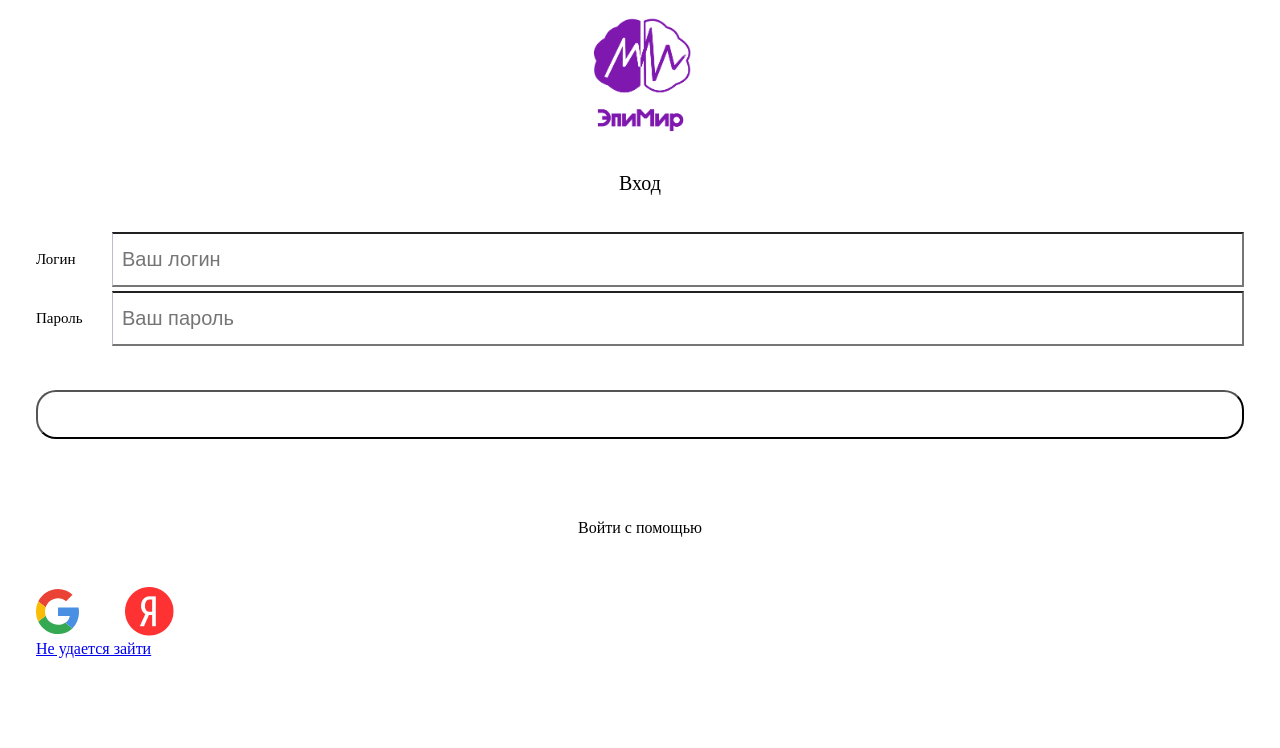
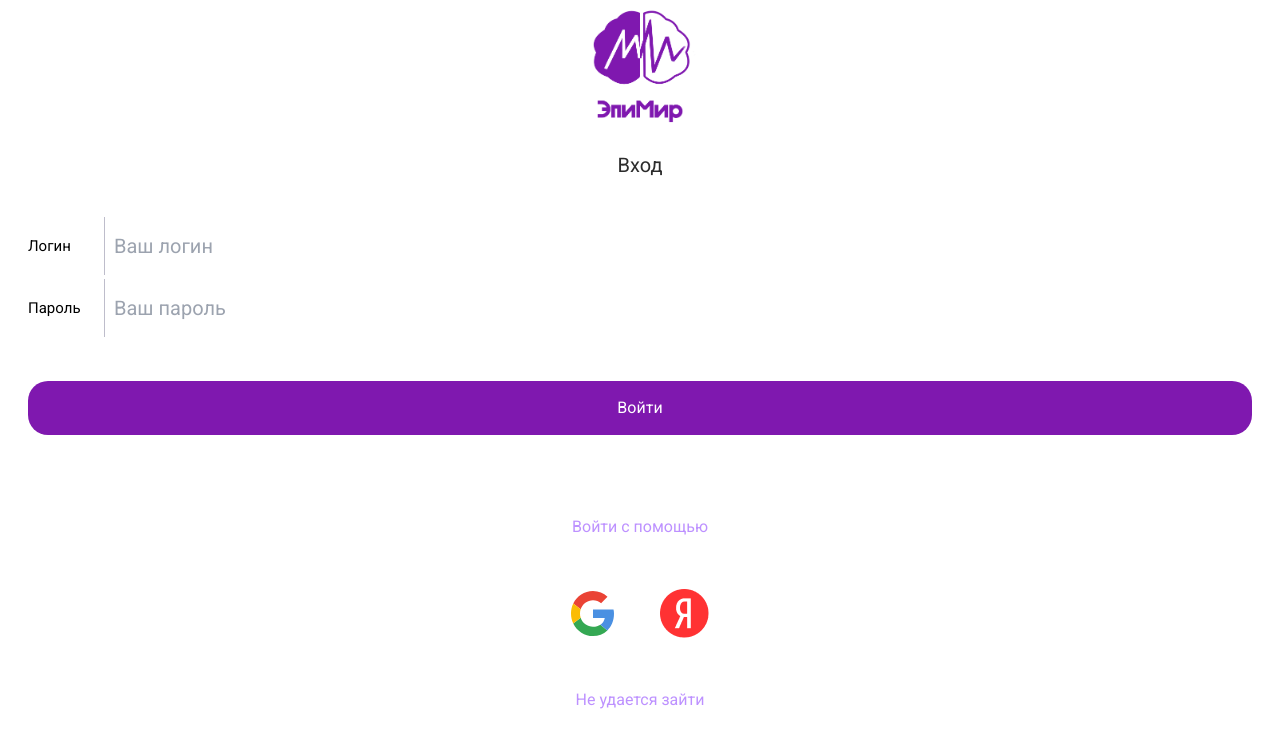
Before and after one commit to ShiVA-ru/epi_world, a SvelteKit app: page /login in a window 1280 px wide. Shown: the top 748 px of the page. Built offline with nearby package versions, Linux system fonts and the light colour scheme.

Commit message:
add auth layout

```diff
--- a/src/routes/login/+page.svelte
+++ b/src/routes/login/+page.svelte
@@ -1,6 +1,15 @@
 <script>
-	import EwButton from '$lib/components/forms/EWButton.svelte';
-	import EwInput from '$lib/components/forms/EWInput.svelte';
+	import '../../app.css';
+
+	function sumbitHanler(event) {
+		let formData = new FormData(event.target);
+		const data = {};
+		for (let field of formData) {
+			const [key, value] = field;
+			data[key] = value;
+		}
+		console.log(data);
+	}
 </script>
 
 <div class="container">
@@ -8,12 +17,15 @@
 		<img
 			src="logo.png"
 			alt="Логотип"
-			width="151"
+			width="150"
 		/>
 	</header>
 	<h1 class="main-title">Вход</h1>
 
-	<form class="form">
+	<form
+		class="form"
+		on:submit={sumbitHanler}
+	>
 		<label class="form__label">
 			Логин
 			<input
@@ -60,13 +72,17 @@
 				/>
 			</a>
 		</div>
-		<a href="/">Не удается зайти</a>
+		<a
+			class="third-party-auth__forget-link"
+			href="/">Не удается зайти</a
+		>
 	</div>
 </div>
 
 <style lang="scss">
 	.container {
 		padding: 0 28px;
+		margin-bottom: -60px;
 	}
 
 	.header {
@@ -115,9 +131,15 @@
 	}
 
 	.third-party-auth {
+		display: flex;
+		justify-content: center;
+		align-items: center;
+		flex-direction: column;
+		gap: 50px;
+
 		&__title {
-			margin-bottom: 50px;
-			text-align: center;
+			// margin-bottom: 50px;
+			// text-align: center;
 			color: var(--light);
 			font-size: 16px;
 			font-weight: 400;
@@ -128,5 +150,11 @@
 			gap: 45px;
 			align-items: center;
 		}
+
+		&__forget-link {
+			color: var(--light);
+			font-size: 16px;
+			font-weight: 400;
+		}
 	}
 </style>
```
